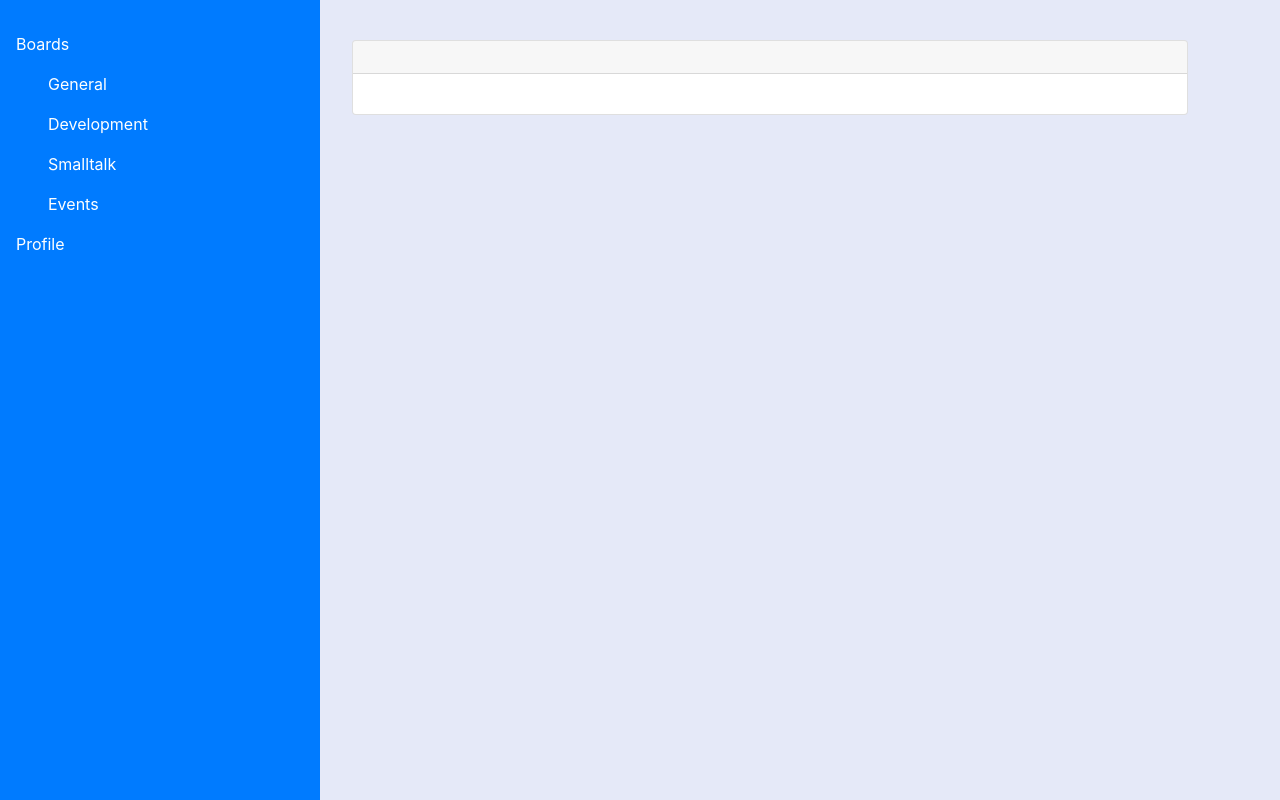
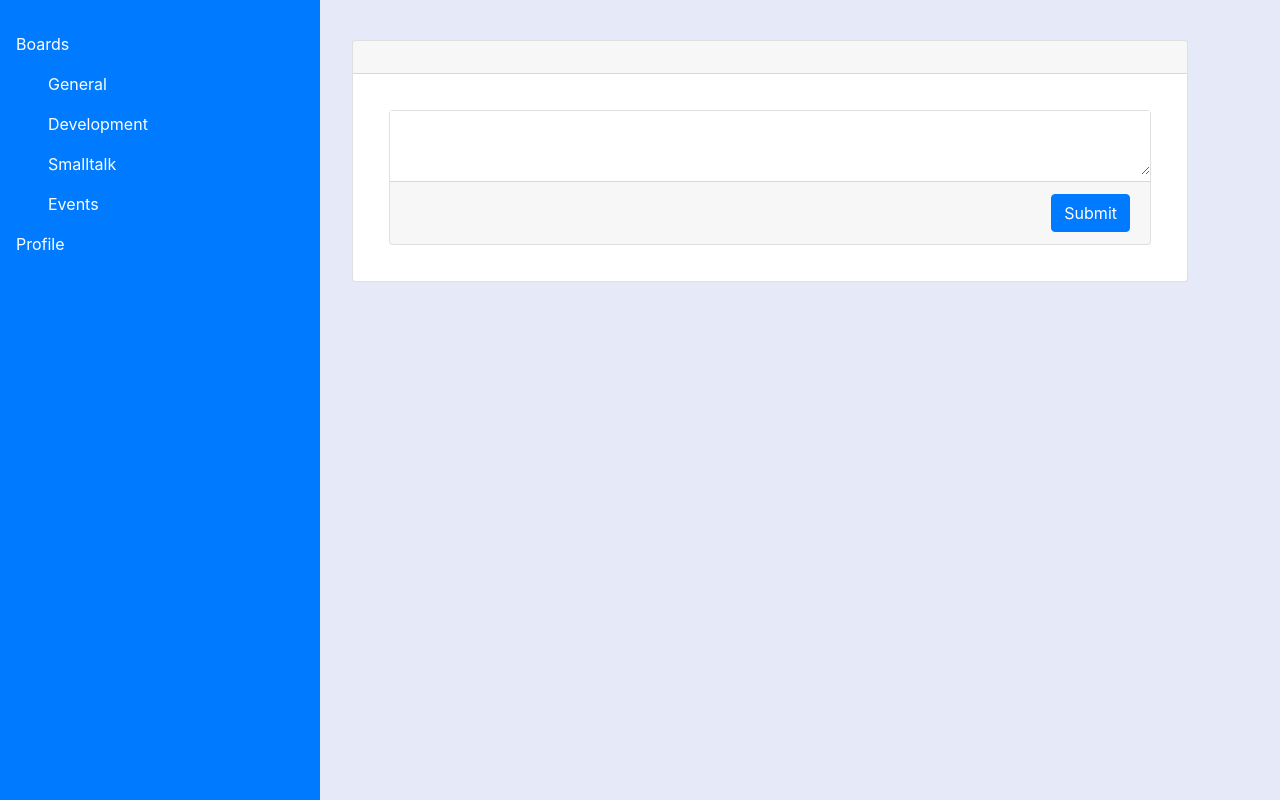
Before and after one commit to Qlfvr/bcbb-sweeney, a PHP site: page /messages.php?topic_id=1 in a window 1280 px wide. Shown: the part 58-858 px from the top of the page. Run offline with PHP 8.4, Linux system fonts and the light colour scheme; data that the repository does not hold is empty; some libraries are stand-ins or nearby versions.

Commit message:
create textarea on message list to send new message

```diff
--- a/src/messages.php
+++ b/src/messages.php
@@ -19,11 +19,6 @@ die('Erreur : '.$e->getMessage());
     $req_messages = $bdd->prepare('SELECT * FROM messages WHERE topics_id =? ORDER BY creation_date ASC');
     $req_messages->execute(array($_GET["topic_id"]));
 ?>
-
-
-
-
-
 <!DOCTYPE html>
 <html lang="en">
 
@@ -36,53 +31,42 @@ die('Erreur : '.$e->getMessage());
 </head>
 
 <body>
-
     <?php include "includes/topmenu.php";?>
     <div class="wrapper">
-
         <?php include "includes/sidebar.php";?>
-
         <div class="content">
-
-
             <div class="card mb-2 mt-2">
                 <div class="card-header">
-                    <h2> <?php echo $_GET["topic_title"] ?></h2>
+                    <h2><?php echo $_GET["topic_title"] ?></h2>
                 </div>
                 <div class="card-body">
-
                     <?php while ($messages = $req_messages->fetch()) : ?>
+                    <div class="card m-3">
+                        <div class="card-body bg-light-gray">
+                            <?php echo$messages["content"]."<br>"; ?>
+                        </div>
+                    </div>
+                    <?php endwhile ?>
 
                     <div class="card m-3">
 
-                        <div class="card-body bg-light-gray">
+                        <form action="" method="post">
 
-                            <?php echo$messages["content"]."<br>"; ?>
-
-                        </div>
-                    </div>
-
-                    <?php endwhile ?>
+                            <textarea name="" class="write-message p-2"></textarea>
 
 
 
-
-
+                            <div class="card-footer d-flex flex-row-reverse">
+                                <button type="submit" class="btn btn-primary">Submit</button>
+                            </div>
+                        </form>
+                    </div>
 
 
                 </div>
-
             </div>
-
-
-
-
-
-
         </div>
-
     </div>
-
     <script src="/js/jquery.min.js"></script>
     <script src="/js/bootstrap.min.js"></script>
 </body>
--- a/src/scss/style.scss
+++ b/src/scss/style.scss
@@ -50,3 +50,9 @@ body {
   flex-direction: row;
   padding: 1rem;
 }
+
+.write-message {
+
+  width: 100%;
+  border: none;
+}
```
Also changed, not shown: src/css/style.css.
